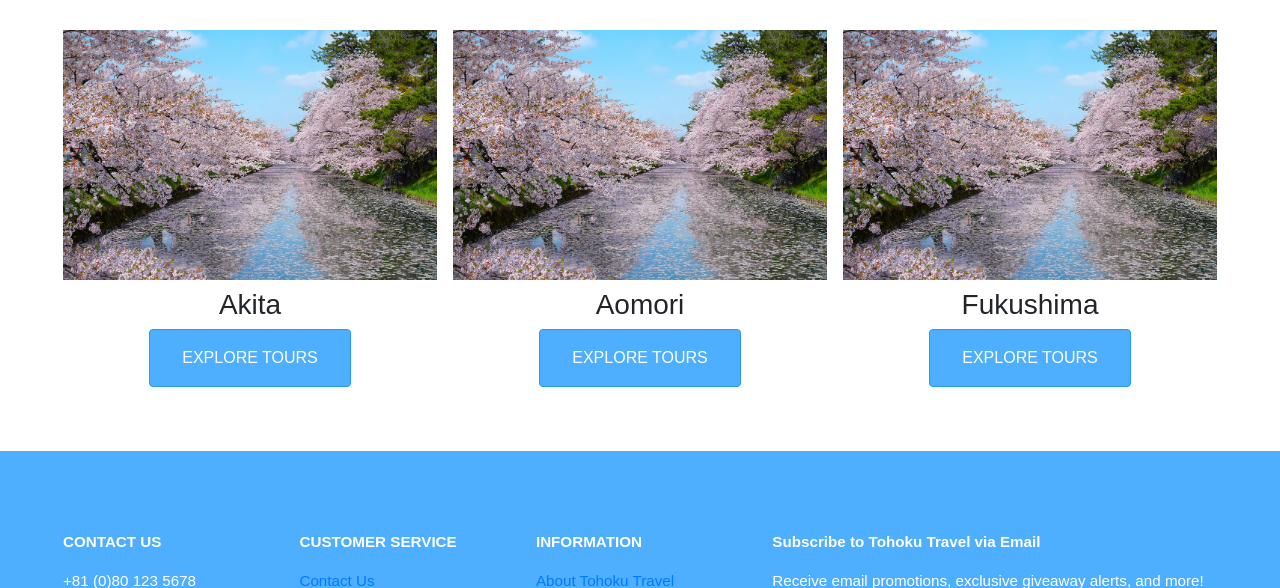
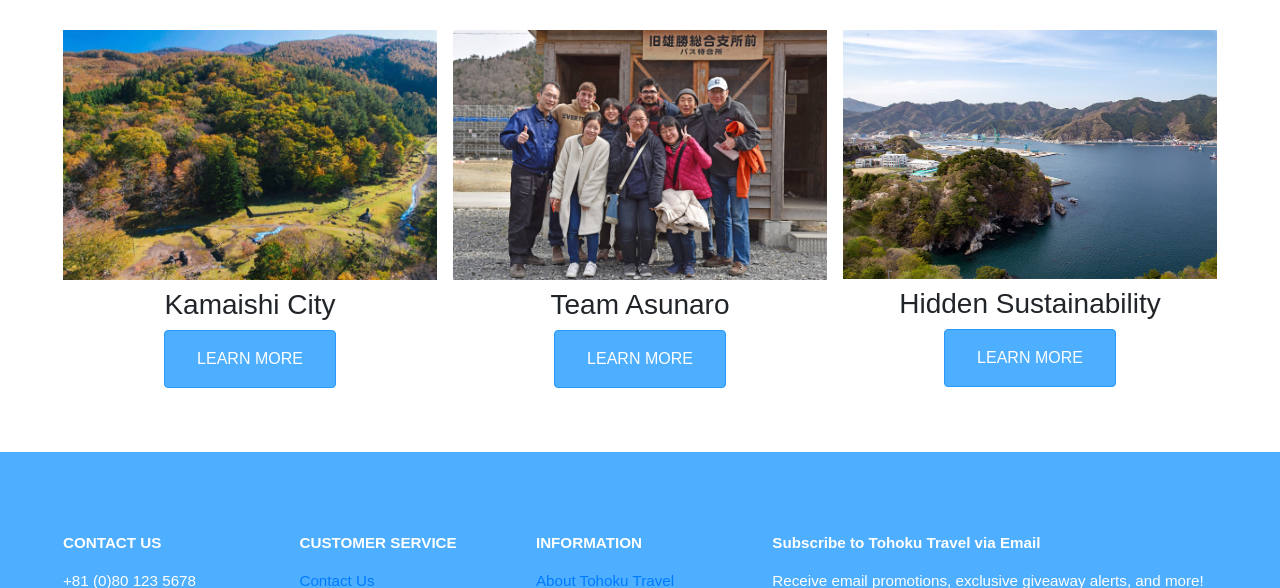
Before and after one commit to sharlenemay/tohoku-travel, a plain HTML site: page sustainability.html in a window 1280 px wide. Shown: the part 614-1202 px from the top of the page. Drawn offline with nearby package versions, Linux system fonts and the light colour scheme.

Commit message:
sustainability

```diff
--- a/sustainability.html
+++ b/sustainability.html
@@ -130,7 +130,7 @@
     <!-- six prefectures -->
     <div class="container">
       <div class="row">
-        <h2 id="six-prefectures">Our Projects</h2>
+        <h2 id="six-prefectures">Our Highlights</h2>
       </div>
     </div>
 
@@ -139,29 +139,29 @@
         <div class="col-xs-12 col-sm-12 col-md-4 col-xl-4 prefectures">
           <img
             class="img-fluid"
-            src="Assets/aomori.jpeg"
-            alt="https://www.jnto.org.my/discovertohoku-legacy/tohoku-recommendations-tazawa-lake-akita/"
+            src="Assets/kamaishi-city.jpeg"
+            alt="Kamaishi City"
           />
-          <h3>Akita</h3>
-          <a href="#" class="btn btn-primary">EXPLORE TOURS</a>
+          <h3>Kamaishi City</h3>
+          <a href="https://zenbird.media/building-a-sustainable-tourism-legacy-in-kamaishi-city/k" class="btn btn-primary">LEARN MORE</a>
         </div>
         <div class="col-xs-12 col-sm-12 col-md-4 col-xl-4 prefectures">
           <img
             class="img-fluid"
-            src="Assets/aomori.jpeg"
-            alt="https://theculturetrip.com/asia/japan/articles/japans-cherry-blossom-trees-are-about-to-explode-into-life/"
+            src="Assets/2018_4_12-Team-Asunaro.jpeg"
+            alt="Team Asunaro Student Volunteers"
           />
-          <h3>Aomori</h3>
-          <a href="#" class="btn btn-primary">EXPLORE TOURS</a>
+          <h3>Team Asunaro</h3>
+          <a href="https://www.jicuf.org/icu-student-hikari-okada-shares-his-volunteer-experience-in-tohoku/" class="btn btn-primary">LEARN MORE</a>
         </div>
         <div class="col-xs-12 col-sm-12 col-md-4 col-xl-4 prefectures">
           <img
             class="img-fluid"
-            src="Assets/aomori.jpeg"
-            alt="https://theculturetrip.com/asia/japan/articles/japans-cherry-blossom-trees-are-about-to-explode-into-life/"
+            src="Assets/tohoku-sustainable.jpeg"
+            alt="Tohoku Sustainability"
           />
-          <h3>Fukushima</h3>
-          <a href="#" class="btn btn-primary">EXPLORE TOURS</a>
+          <h3>Hidden Sustainability</h3>
+          <a href="https://zenbird.media/sustainability-in-east-tohoku/" class="btn btn-primary">LEARN MORE</a>
         </div>
       </div>
     </div>
```
Also changed, not shown: index.html (+2 -2 lines), Assets/2018_4_12-Team-Asunaro.jpeg (added), Assets/kamaishi-city.jpeg (added), Assets/tohoku-sustainable.jpeg (added).
